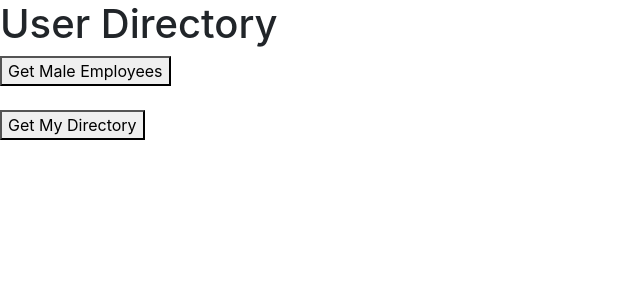
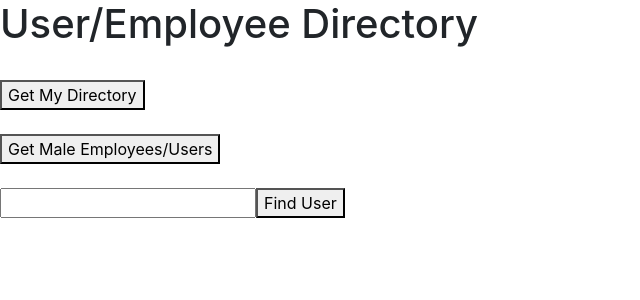
Before and after one commit to kodiakshuksan/EmployeeDirectory, a React (Create React App) app: page / in a window 1280 px wide. Shown: the top 300 px of the page, without its empty margins (0-640 px from the left). Built offline with nearby package versions, Linux system fonts and the light colour scheme; the HTML template or start-up script is replaced by a standard one.

Commit message:
added input and find button organized buttons how I wanted them

```diff
--- a/src/App.js
+++ b/src/App.js
@@ -4,8 +4,7 @@ import EmployeeDirectory from './employeeDirectory';
 import Button from "./Button";
 import React, { Fragment, useState } from 'react';
 import axios from 'axios';
-import employeeDirectory from './employeeDirectory';
-//import { Form, Field } from "react-final-form";
+import User from "./user";
 
 
 const styles = {
@@ -57,10 +56,14 @@ function App() {
   }
   return (
     <div>
-      <h1>User Directory</h1>
-      <EmployeeDirectory/>
+      <h1>User/Employee Directory</h1>
+
       <br></br>
      <Button isActive={activeUser} clicked={onClickHandlerDirectory}/>
+     <br></br>
+     <EmployeeDirectory/>
+     <br></br>
+     <User/>
 
      <br></br>
       {loading ? (
--- a/src/employeeDirectory.js
+++ b/src/employeeDirectory.js
@@ -7,8 +7,7 @@ const EmployeeDirectory = ({isActive, clicked})=> {
     return (
         <div>
 
-            <button onClick={clicked}>{isActive ? "Get Another Directory" : "Get Male Employees"}</button>
-
+            <button onClick={clicked}>{isActive ? "Get Another Directory" : "Get Male Employees/Users"}</button>
 
 
         </div>
--- /dev/null
+++ b/src/user.js
@@ -0,0 +1,16 @@
+import React from 'react';
+
+
+const User = ({isActive, clicked})=> {
+
+
+    return (
+        <div>
+            <input type="text"></input>
+            <button onClick={clicked}>{isActive ? "Get another Directory" : "Find User"}</button>
+
+        </div>
+    );
+}
+
+export default User;
```
